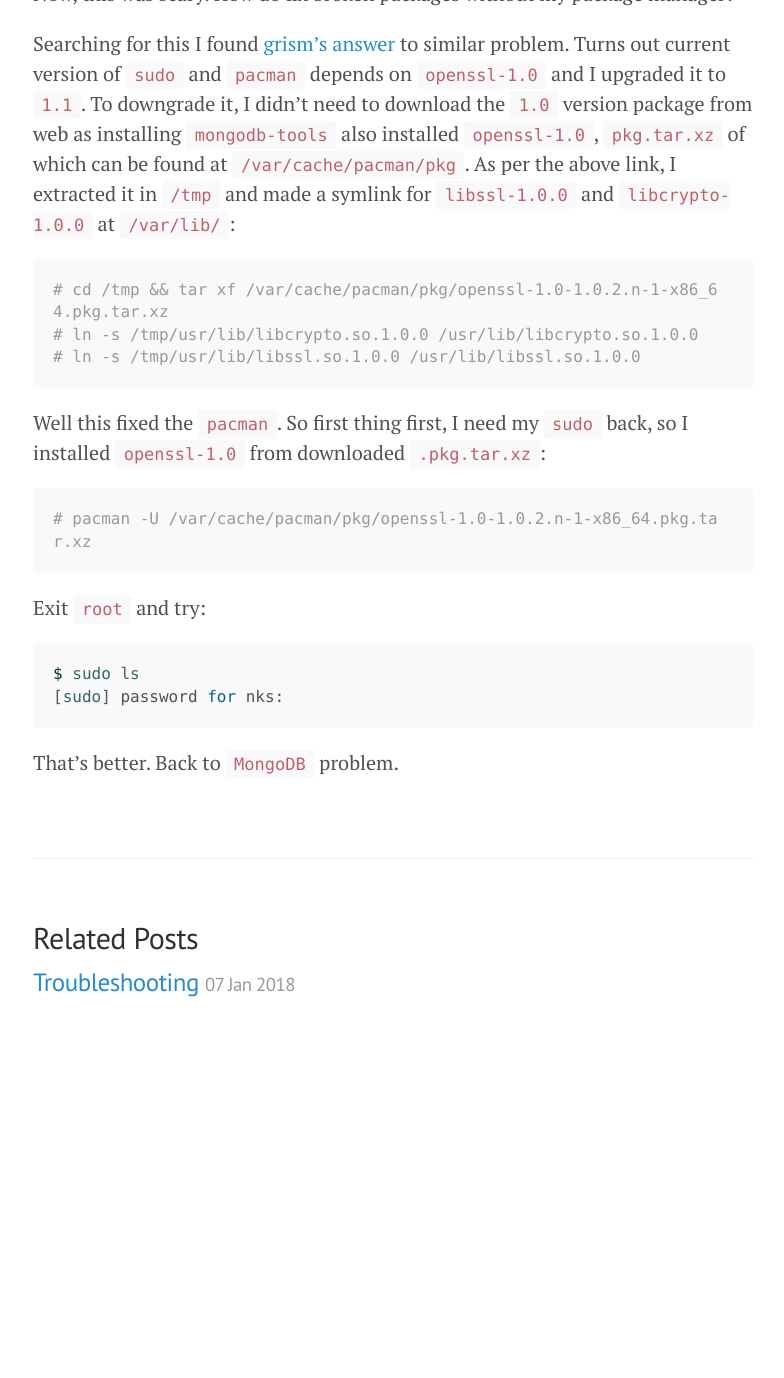
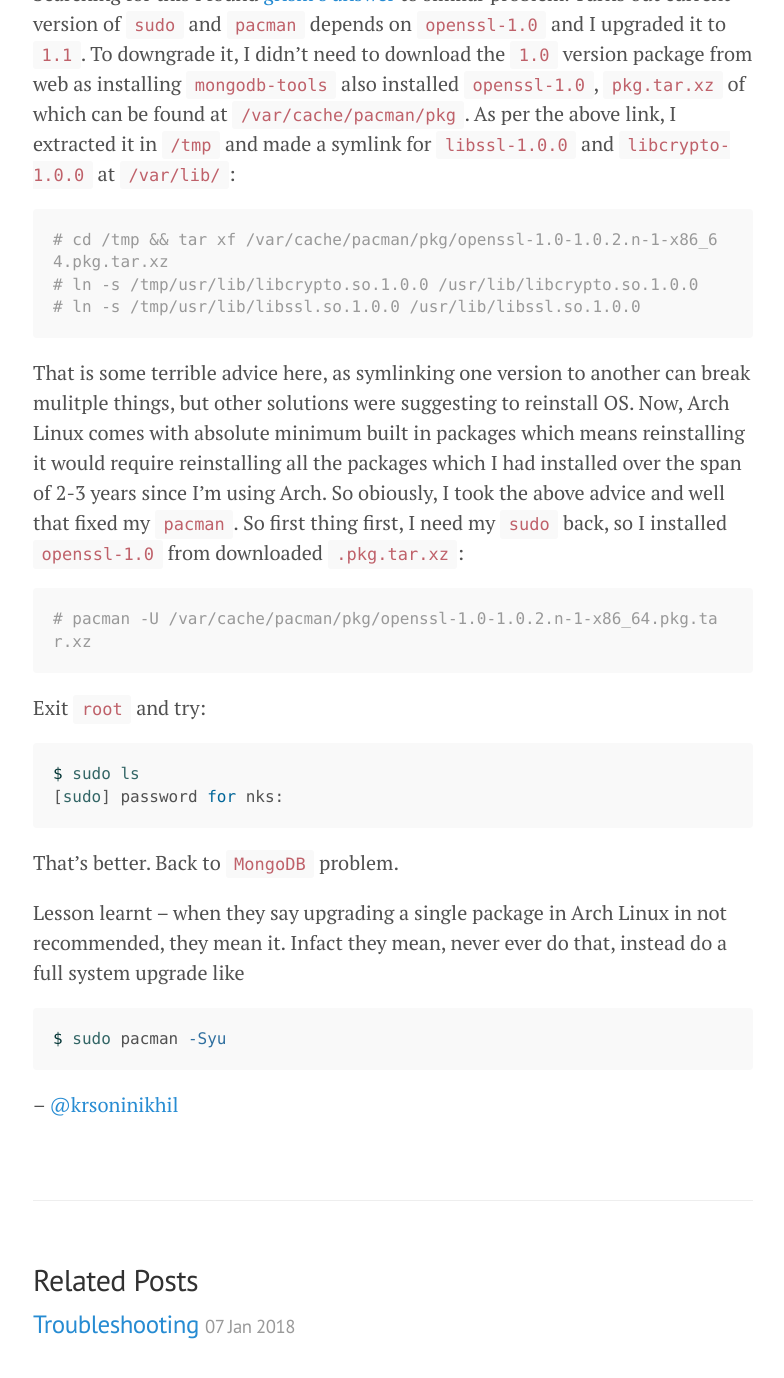
Before and after one commit to krsoninikhil/krsoninikhil.github.io, a Jekyll site: the page built from _posts/2018-01-07-when-your-sudo-and-pacman-breaks.md, in a window 1280 px wide and 1400 px high, scrolled down 2007 px. Shown: the top 1378 px of the window, without its empty margins (247-1031 px from the left). Built offline with Jekyll 4.4.1, drawn with Linux system fonts in a browser that asks for light colours; our own code applies the rules of GitHub Pages for plain Markdown files; before the commit the page ends 3065 px from its top, so only the background shows below that; some of the changed text lies outside the part shown.

Commit message:
Fixing previous articles

````diff
--- a/_posts/2018-01-07-breaking-and-fixing-of-pacman-with-openssl.md
+++ b/_posts/2018-01-07-when-your-sudo-and-pacman-breaks.md
@@ -38,7 +40,10 @@ And now running `mongo` was throwing different error:
 mongo: error while loading shared libraries: libssl.so.1.1: cannot open shared object file: No such file or directory
 ```
 
-I tries installing `mongo-tools` package which also installed `openssl-1.0` along with it. And running `mongo` was still throwing same error. So I installed `openssl` which got me `openssl-1.1`. That's where almost everything broke. Running `sudo`:
+I tries installing `mongo-tools` package which also installed
+`openssl-1.0` along with it. And running `mongo` was still throwing
+same error. So I installed `openssl` which got me
+`openssl-1.1`. That's where almost everything broke. Running `sudo`:
 
 ```bash
 $ sudo pacman
@@ -47,16 +52,26 @@ sudo: unable to load /usr/lib/sudo/sudoers.so: libssl.so.1.0.0: cannot open shar
 sudo: fatal error, unable to load plugins
 ```
 
-Since `sudo` was not an option now, I switched to `root` by `su` only to realize that even `pacman` is broken:
+Since `sudo` was not an option now, I switched to `root` by `su` only
+to realize that even `pacman` is broken:
 
 ```bash
 $ pacman -Ss openssl
 pacman: error while loading shared libraries: libcrypto.so.1.0.0: cannot open shared object file: No such file or directory
 ```
 
-Now, this was scary. How do fix broken packages without my package manager?
+Now, this was scary. How do fix broken packages without my package
+manager?
 
-Searching for this I found [grism's answer](https://bbs.archlinux.org/viewtopic.php?pid=1706378#p1706378) to similar problem. Turns out current version of `sudo` and `pacman` depends on `openssl-1.0` and I upgraded it to `1.1`. To downgrade it, I didn't need to download the `1.0` version package from web as installing `mongodb-tools` also installed `openssl-1.0`, `pkg.tar.xz` of which can be found at `/var/cache/pacman/pkg`. As per the above link, I extracted it in `/tmp` and made a symlink for `libssl-1.0.0` and `libcrypto-1.0.0` at `/var/lib/`:
+Searching for this I found [grism's
+answer](https://bbs.archlinux.org/viewtopic.php?pid=1706378#p1706378)
+to similar problem. Turns out current version of `sudo` and `pacman`
+depends on `openssl-1.0` and I upgraded it to `1.1`. To downgrade it,
+I didn't need to download the `1.0` version package from web as
+installing `mongodb-tools` also installed `openssl-1.0`, `pkg.tar.xz`
+of which can be found at `/var/cache/pacman/pkg`. As per the above
+link, I extracted it in `/tmp` and made a symlink for `libssl-1.0.0`
+and `libcrypto-1.0.0` at `/var/lib/`:
 
 ```bash
 # cd /tmp && tar xf /var/cache/pacman/pkg/openssl-1.0-1.0.2.n-1-x86_64.pkg.tar.xz
@@ -64,7 +79,14 @@ Searching for this I found [grism's answer](https://bbs.archlinux.org/viewtopic.
 # ln -s /tmp/usr/lib/libssl.so.1.0.0 /usr/lib/libssl.so.1.0.0
 ```
 
-Well this fixed the `pacman`. So first thing first, I need my `sudo` back, so I installed `openssl-1.0` from downloaded `.pkg.tar.xz`:
+That is some terrible advice here, as symlinking one version to
+another can break mulitple things, but other solutions were suggesting
+to reinstall OS. Now, Arch Linux comes with absolute minimum built in
+packages which means reinstalling it would require reinstalling all
+the packages which I had installed over the span of 2-3 years since
+I'm using Arch. So obiously, I took the above advice and well that
+fixed my `pacman`. So first thing first, I need my `sudo` back, so I
+installed `openssl-1.0` from downloaded `.pkg.tar.xz`:
 
 ```bash
 # pacman -U /var/cache/pacman/pkg/openssl-1.0-1.0.2.n-1-x86_64.pkg.tar.xz
@@ -78,3 +100,14 @@ $ sudo ls
 ```
 
 That's better. Back to `MongoDB` problem.
+
+Lesson learnt -- when they say upgrading a single package in Arch
+Linux in not recommended, they mean it. Infact they mean, never ever
+do that, instead do a full system upgrade like
+
+```bash
+$ sudo pacman -Syu
+```
+
+--
+[@krsoninikhil](https://twitter.com/krsoninikhil)
````
Also changed, not shown: other parts of _posts/2018-01-07-when-your-sudo-and-pacman-breaks.md (+4 -2 lines), _posts/2018-01-07-troubleshooting.md (+2 -1 lines).
